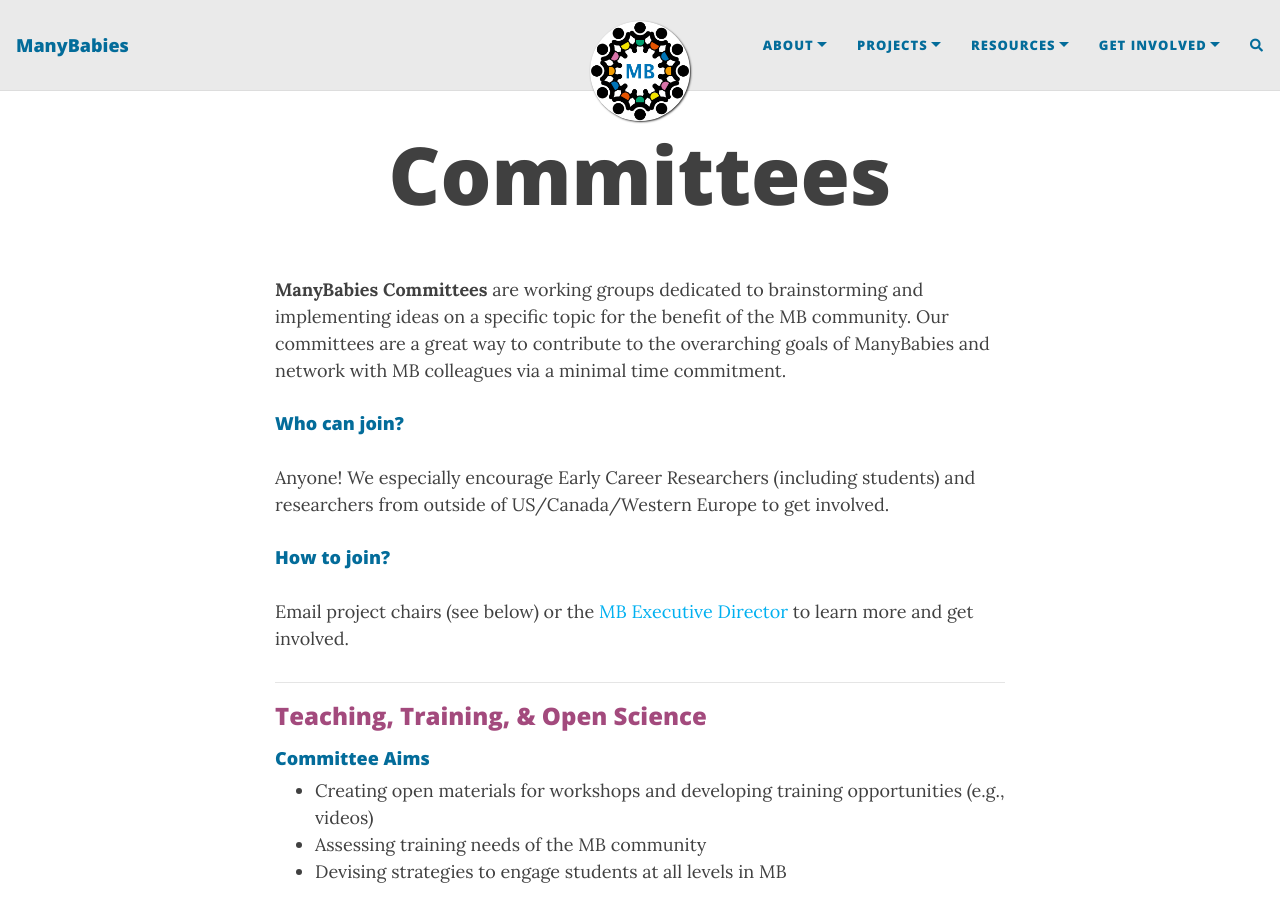
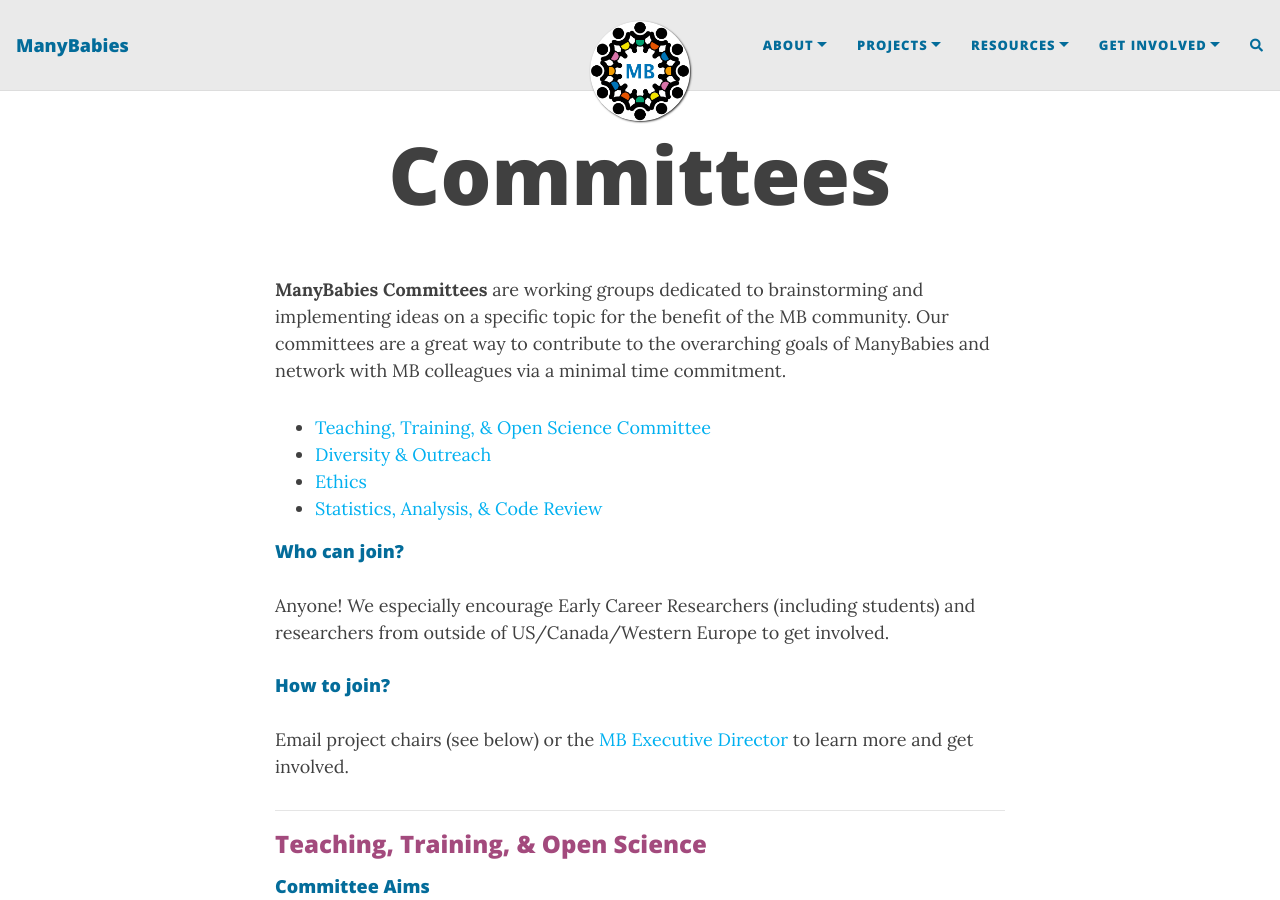
Before and after one commit to manybabies/manybabies.github.io, a Jekyll site: the page built from committees.md, in a window 1280 px wide and 900 px high. Built offline with Jekyll 4.4.1, drawn with Linux system fonts in a browser that asks for light colours; nearby versions of some CDN libraries; comment, search, counter and statistics services are not loaded.

Commit message:
Update committees.md

```diff
--- a/committees.md
+++ b/committees.md
@@ -7,6 +7,10 @@
 
 **ManyBabies Committees** are working groups dedicated to brainstorming and implementing ideas on a specific topic for the benefit of the MB community. Our committees are a great way to contribute to the overarching goals of ManyBabies and network with MB colleagues via a minimal time commitment.
 
+* <a href="#ttos">Teaching, Training, & Open Science Committee</a>
+* <a href="#divout">Diversity & Outreach</a>
+* <a href="#ethics">Ethics</a>
+* <a href="#stats">Statistics, Analysis, & Code Review</a>
 
 #### Who can join?
 Anyone! We especially encourage Early Career Researchers (including students) and researchers from outside of US/Canada/Western Europe to get involved.
@@ -16,7 +20,7 @@
 <br>
 
 ***
-### Teaching, Training, & Open Science
+<h3 id="ttos">Teaching, Training, & Open Science</h3>
 
 #### Committee Aims
 * Creating open materials for workshops and developing training opportunities (e.g., videos)
@@ -41,7 +45,7 @@
 
 
 ***
-### Diversity & Outreach
+<h3 id="divout">Diversity & Outreach</h3>
 
 #### Committee Aims
 * Promote respectful inclusion, diversity, and outreach in ManyBabies projects.
@@ -62,9 +66,9 @@
 > list to come!
 
 ***
-### Ethics
+<h3 id="ethics">Ethics</h3>
 > Coming soon! [Email us](mailto:contact@manybabies.org) to express interest in joining.
 
 ***
-### Statistics, Analysis, & Code Review
+<h3 id="stats">Statistics, Analysis, & Code Review</h3>
 > Coming soon! [Email us](mailto:contact@manybabies.org) to express interest in joining.
```
